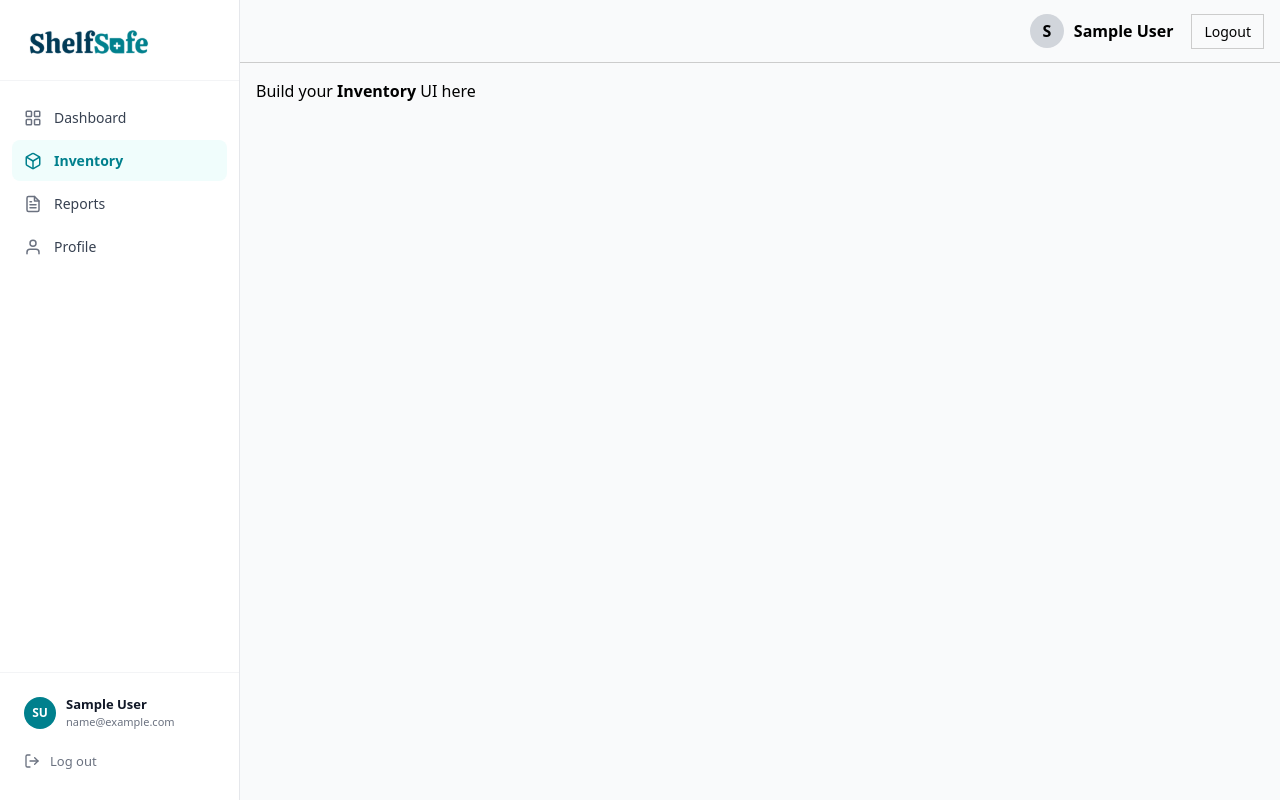
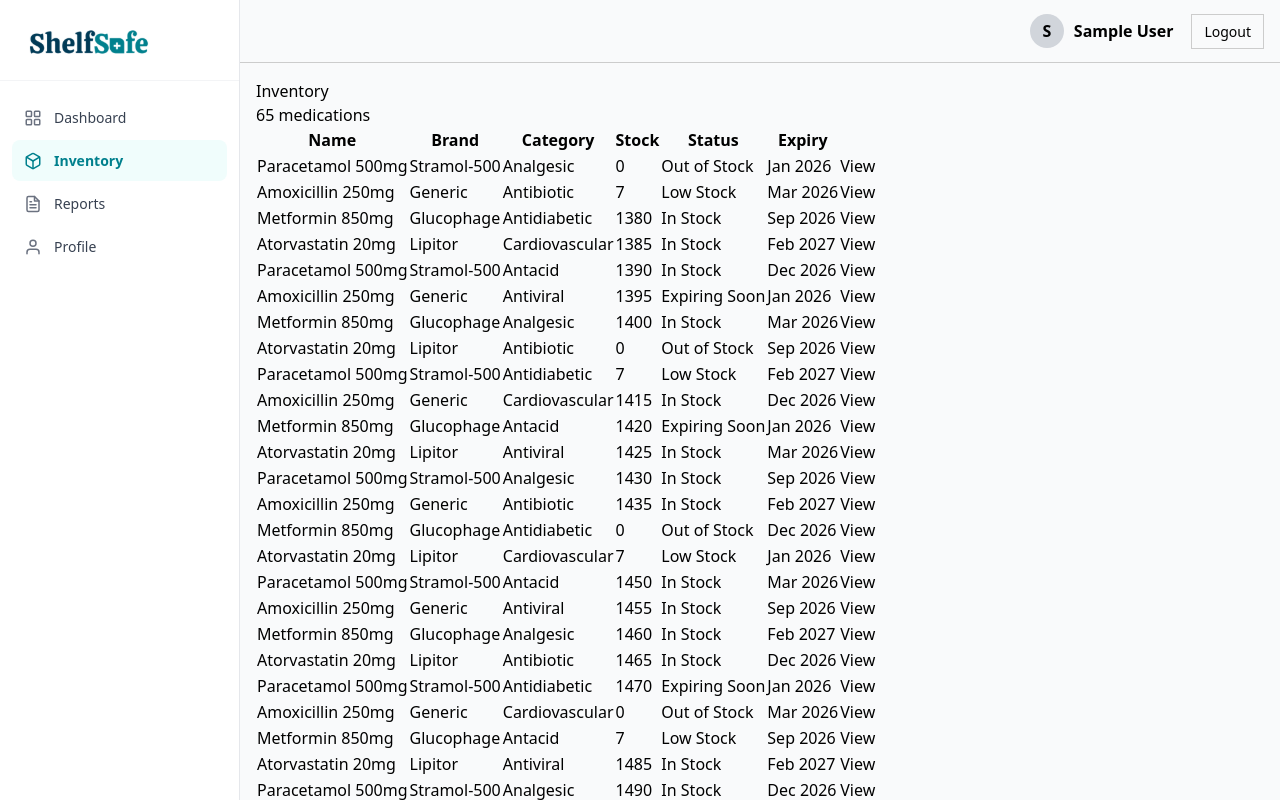
Before and after one commit to Shelf-Safe/Shelf-Safe, a React (Vite) app in the folder frontend/: page /inventory in a window 1280 px wide. Shown: the top 800 px of the page. Built offline with nearby package versions, Linux system fonts and the light colour scheme; sample sign-in values are in the browser's storage.

Commit message:
medication Ui update
Add MedicationInventory component and inventory page
to display medication stock.

```diff
--- a/frontend/src/components/MedicationInventory.jsx
+++ b/frontend/src/components/MedicationInventory.jsx
@@ -0,0 +1,163 @@
+import React, { useState } from 'react';
+
+export const MedicationInventory = () => {
+  const [medications, setMedications] = useState([
+    {
+      id: 1,
+      name: 'Aspirin',
+      dosage: '500mg',
+      quantity: 50,
+      expiry: '2025-12-31',
+      status: 'In Stock',
+    },
+    {
+      id: 2,
+      name: 'Paracetamol',
+      dosage: '1000mg',
+      quantity: 30,
+      expiry: '2025-06-30',
+      status: 'In Stock',
+    },
+    {
+      id: 3,
+      name: 'Ibuprofen',
+      dosage: '200mg',
+      quantity: 5,
+      expiry: '2025-03-31',
+      status: 'Low Stock',
+    },
+  ]);
+
+  const [showAddForm, setShowAddForm] = useState(false);
+  const [newMed, setNewMed] = useState({
+    name: '',
+    dosage: '',
+    quantity: '',
+    expiry: '',
+  });
+
+  const handleAddMedication = (e) => {
+    e.preventDefault();
+    if (newMed.name && newMed.dosage && newMed.quantity && newMed.expiry) {
+      const medication = {
+        id: medications.length + 1,
+        ...newMed,
+        quantity: parseInt(newMed.quantity),
+        status: 'In Stock',
+      };
+      setMedications([...medications, medication]);
+      setNewMed({ name: '', dosage: '', quantity: '', expiry: '' });
+      setShowAddForm(false);
+    }
+  };
+
+  const handleDeleteMedication = (id) => {
+    setMedications(medications.filter((med) => med.id !== id));
+  };
+
+  return (
+    <div className="dashboard-section">
+      <div className="section-header">
+        <h2>Medication Inventory</h2>
+        <button
+          className="btn btn-primary-small"
+          onClick={() => setShowAddForm(!showAddForm)}
+        >
+          {showAddForm ? '✕ Cancel' : '+ Add Medication'}
+        </button>
+      </div>
+
+      {showAddForm && (
+        <form onSubmit={handleAddMedication} className="add-med-form">
+          <div className="form-row">
+            <div className="form-group">
+              <label>Medication Name</label>
+              <input
+                type="text"
+                value={newMed.name}
+                onChange={(e) => setNewMed({ ...newMed, name: e.target.value })}
+                placeholder="e.g., Aspirin"
+                required
+              />
+            </div>
+            <div className="form-group">
+              <label>Dosage</label>
+              <input
+                type="text"
+                value={newMed.dosage}
+                onChange={(e) => setNewMed({ ...newMed, dosage: e.target.value })}
+                placeholder="e.g., 500mg"
+                required
+              />
+            </div>
+          </div>
+
+          <div className="form-row">
+            <div className="form-group">
+              <label>Quantity</label>
+              <input
+                type="number"
+                value={newMed.quantity}
+                onChange={(e) => setNewMed({ ...newMed, quantity: e.target.value })}
+                placeholder="0"
+                required
+              />
+            </div>
+            <div className="form-group">
+              <label>Expiry Date</label>
+              <input
+                type="date"
+                value={newMed.expiry}
+                onChange={(e) => setNewMed({ ...newMed, expiry: e.target.value })}
+                required
+              />
+            </div>
+          </div>
+
+          <button type="submit" className="btn btn-primary">
+            Add Medication
+          </button>
+        </form>
+      )}
+
+      <div className="inventory-table">
+        <div className="table-header">
+          <div className="col-name">Name</div>
+          <div className="col-dosage">Dosage</div>
+          <div className="col-quantity">Quantity</div>
+          <div className="col-expiry">Expiry</div>
+          <div className="col-status">Status</div>
+          <div className="col-action">Action</div>
+        </div>
+
+        {medications.length === 0 ? (
+          <div className="empty-state">
+            <p>No medications in inventory. Add one to get started!</p>
+          </div>
+        ) : (
+          medications.map((med) => (
+            <div key={med.id} className="table-row">
+              <div className="col-name">{med.name}</div>
+              <div className="col-dosage">{med.dosage}</div>
+              <div className="col-quantity">{med.quantity}</div>
+              <div className="col-expiry">{med.expiry}</div>
+              <div className="col-status">
+                <span className={`status-badge status-${med.status.toLowerCase().replace(' ', '-')}`}>
+                  {med.status}
+                </span>
+              </div>
+              <div className="col-action">
+                <button
+                  className="btn btn-danger-small"
+                  onClick={() => handleDeleteMedication(med.id)}
+                >
+                  Delete
+                </button>
+              </div>
+            </div>
+          ))
+        )}
+      </div>
+    </div>
+  );
+};
--- a/frontend/src/pages/Inventory.jsx
+++ b/frontend/src/pages/Inventory.jsx
@@ -1,16 +1,60 @@
-import React from 'react';
+import React, { useEffect, useState } from 'react';
+import { Link } from 'react-router-dom';
 import { DashboardLayout } from '../components/DashboardLayout';
+import { useAuth } from '../context/AuthContext';
+import { DUMMY_MEDICATIONS } from '../data/dummyMedications';
 
 export const Inventory = () => {
+  const { user } = useAuth();
+  const [medications, setMedications] = useState(DUMMY_MEDICATIONS);
+
+  useEffect(() => {
+    if (!user) return;
+    setMedications(DUMMY_MEDICATIONS);
+  }, [user]);
+
   return (
     <DashboardLayout>
-      <div className="empty-surface">
-        <p className="empty-text">Build your <strong>Inventory</strong> UI here</p>
+      <div className="inventory-page">
+        <h1 className="inventory-page-title">Inventory</h1>
+        <div className="dashboard-section">
+          <p className="inventory-count">{medications.length} medications</p>
+          <div className="inventory-table-wrap">
+            <table className="inventory-table">
+              <thead>
+                <tr>
+                  <th>Name</th>
+                  <th>Brand</th>
+                  <th>Category</th>
+                  <th>Stock</th>
+                  <th>Status</th>
+                  <th>Expiry</th>
+                  <th></th>
+                </tr>
+              </thead>
+              <tbody>
+                {medications.map((m) => (
+                  <tr key={m.id}>
+                    <td>{m.medicationName}</td>
+                    <td>{m.brandName}</td>
+                    <td>{m.category}</td>
+                    <td>{m.currentStock}</td>
+                    <td>
+                      <span className={`inventory-status inventory-status-${m.status.replace(/\s+/g, '-').toLowerCase()}`}>
+                        {m.status}
+                      </span>
+                    </td>
+                    <td>{m.expiryMonth} {m.expiryYear}</td>
+                    <td>
+                      <Link to={`/inventory/${m.id}`} className="inventory-link">View</Link>
+                    </td>
+                  </tr>
+                ))}
+              </tbody>
+            </table>
+          </div>
+        </div>
       </div>
-
-      {/*
-        // const res = await fetch('/api/endpoint');
-      */}
     </DashboardLayout>
   );
 };
```
